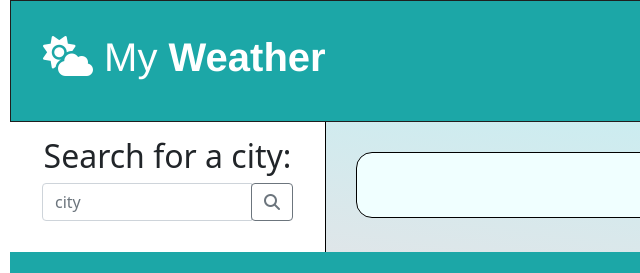
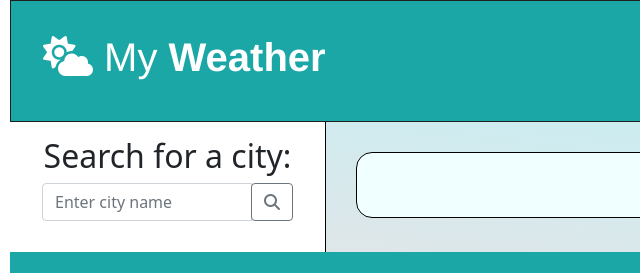
Before and after one commit to rrajdeep/my-weather, a plain HTML site: page index.html in a window 1280 px wide. Shown: the top 273 px of the page, 0-640 px from the left. Drawn offline with nearby package versions, Linux system fonts and the light colour scheme.

Commit message:
Update index.html

```diff
--- a/index.html
+++ b/index.html
@@ -28,7 +28,7 @@
       <div id="search-box" class="col-lg-3">
         <h2>Search for a city:</h2>
         <div class="input-group mb-3">
-          <input id="search-input" class="form-control" type="text" value="" placeholder="city">
+          <input id="search-input" class="form-control" type="text" value="" placeholder="Enter city name">
           <div class="input-group-append">
             <button id="search-button" class="btn btn-outline-secondary" type="button">
               <i class="fas fa-search"></i>
```
